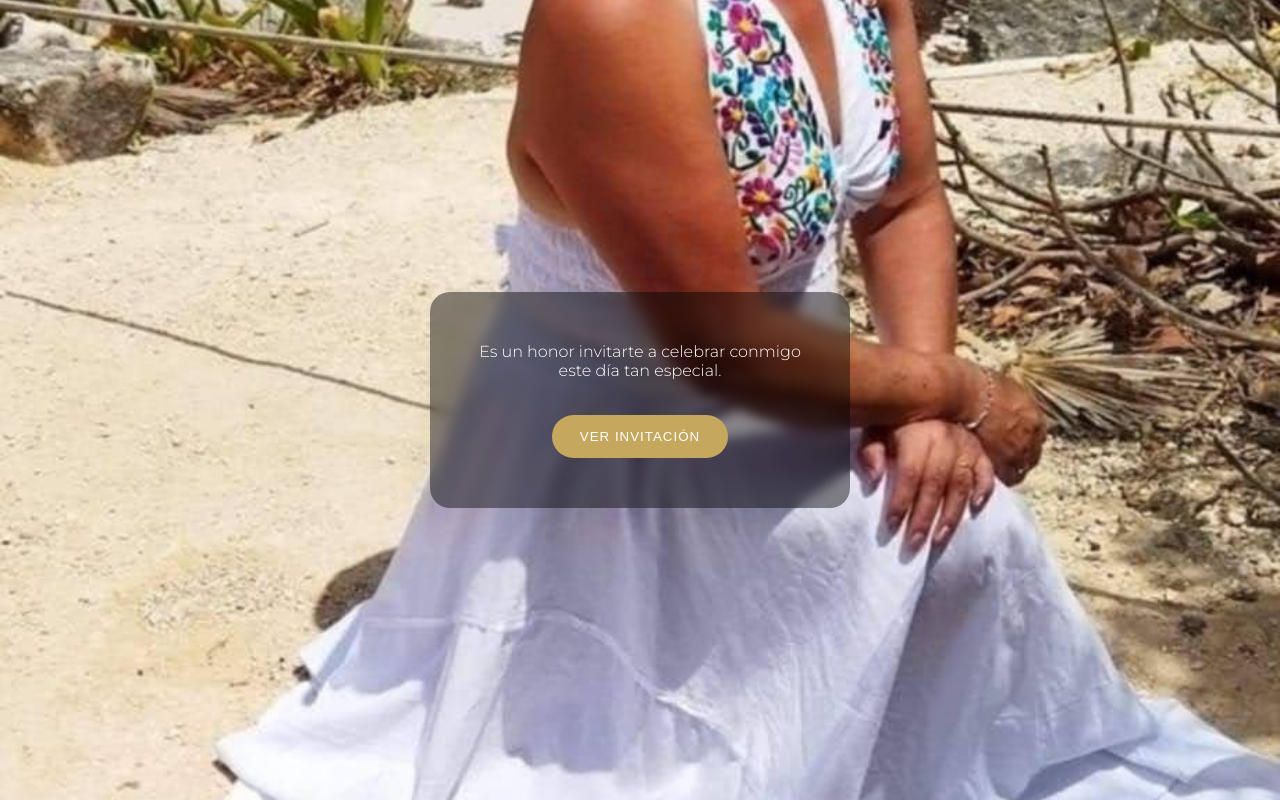
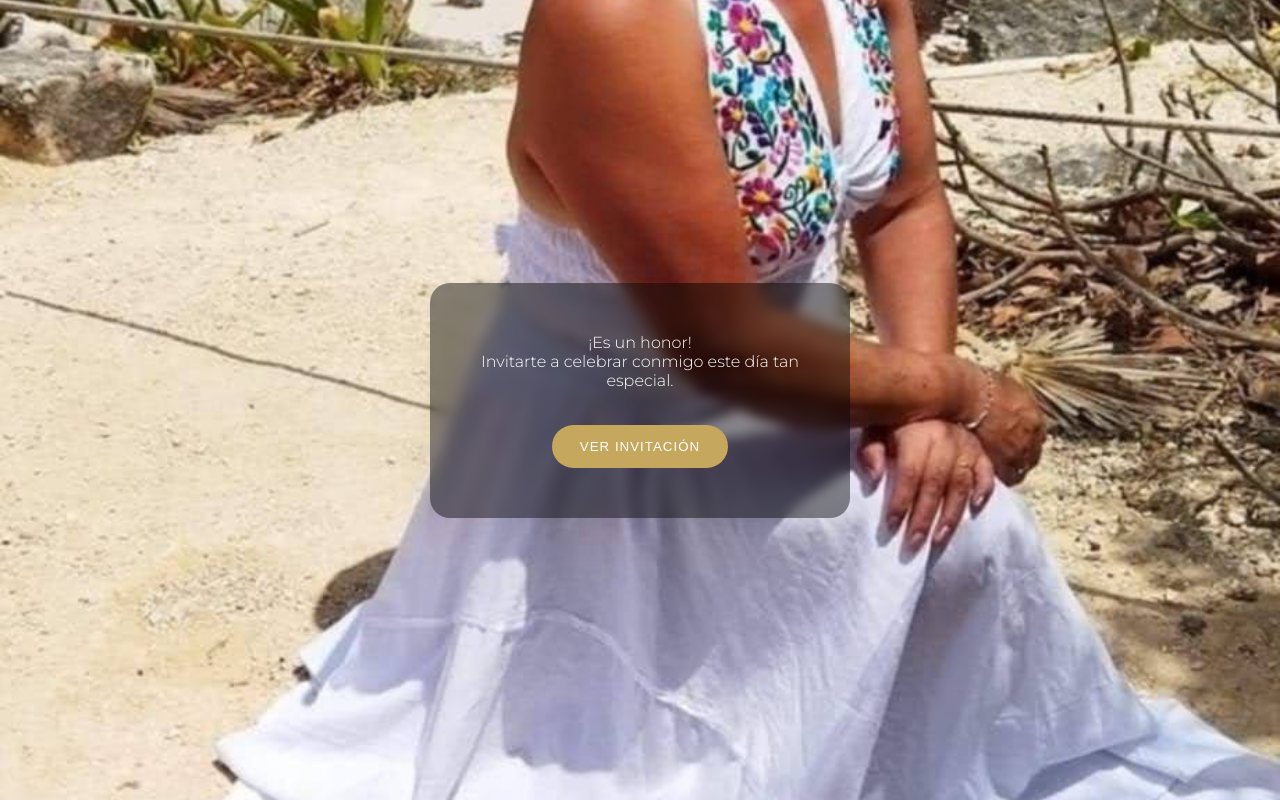
Before and after one commit to jesus-omar/invitacion-60, a website: page public/index.html in a window 1280 px wide. Drawn offline with Linux system fonts and the light colour scheme.

Commit message:
Cambio texto pantalla 1

```diff
--- a/public/index.html
+++ b/public/index.html
@@ -20,7 +20,8 @@
    <!-- <h1>60 Años</h1>-->
 
     <p>
-      Es un honor invitarte a celebrar conmigo este día tan especial.
+      ¡Es un honor!<br>
+    Invitarte a celebrar conmigo este día tan especial.
     </p>
 
     <button id="btnAbrirInvitacion">
```
